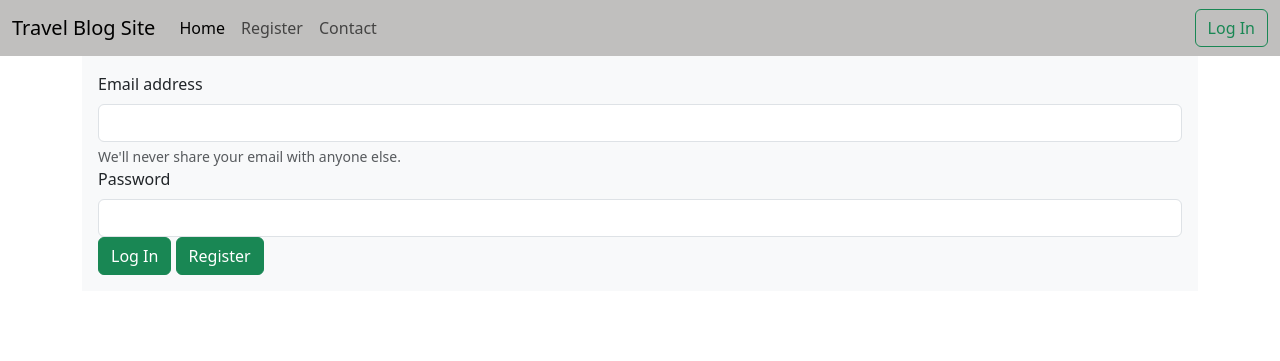
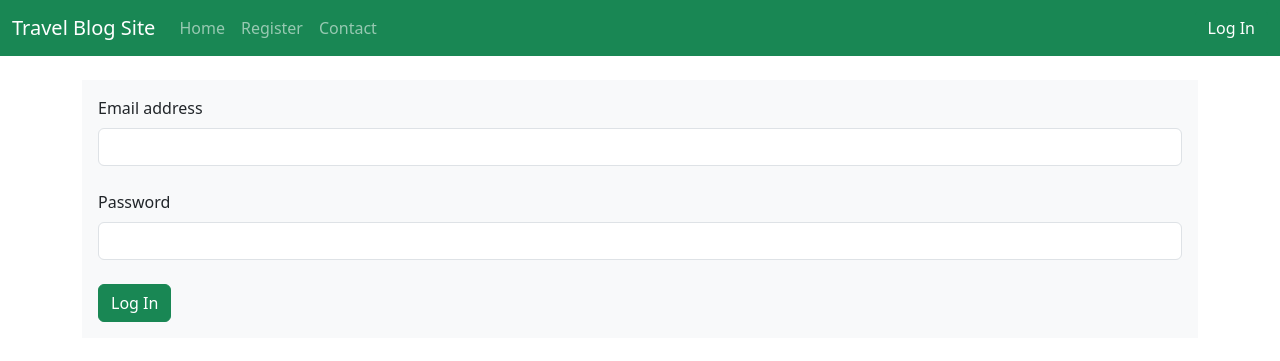
Before and after one commit to matthewbusu/5CS023-Web, a PHP site: page /login.html in a window 1280 px wide. Shown: the top 361 px of the page. Run offline with PHP 8.4, Linux system fonts and the light colour scheme.

Commit message:
Login Page Done

```diff
--- a/login.html
+++ b/login.html
@@ -7,7 +7,7 @@
     <link href="https://cdn.jsdelivr.net/npm/bootstrap@5.3.2/dist/css/bootstrap.min.css" rel="stylesheet" integrity="sha384-T3c6CoIi6uLrA9TneNEoa7RxnatzjcDSCmG1MXxSR1GAsXEV/Dwwykc2MPK8M2HN" crossorigin="anonymous">
 </head>
 <body>
-    <nav class="navbar navbar-expand-lg" style="background-color: #c0bfbe;">
+  <nav class="navbar navbar-expand-lg bg-success" data-bs-theme="dark">
     <div class="container-fluid" >
       <a class="navbar-brand" href="#" >Travel Blog Site</a>
       <button class="navbar-toggler" type="button" data-bs-toggle="collapse" data-bs-target="#navbarSupportedContent" aria-controls="navbarSupportedContent" aria-expanded="false" aria-label="Toggle navigation">
@@ -16,7 +16,7 @@
       <div class="collapse navbar-collapse" id="navbarSupportedContent">
         <ul class="navbar-nav me-auto mb-2 mb-lg-0">
           <li class="nav-item">
-                <a class="nav-link active" aria-current="page" href="#">Home</a>
+            <a class="nav-link" aria-current="page"  href="Index.html">Home</a>
           </li>
           <li class="nav-item">
             <a class="nav-link" href="register.html">Register</a>
@@ -26,21 +26,21 @@
           </li>
         </ul>
         <form class="d-flex" role="search">
-              <a href="login.html" button class="btn btn-outline-success" type="submit">Log In</a>
+        <a href="login.html" button class="btn btn-success" type="submit">Log In</a>
         </form>
       </div>
     </div>
   </nav>
-    <div class="container">
+    <div class="container"><br>
+      <form action="login.php" method="post">
         <div class="p-3 mb-2 bg-light text-dark">
           <label for="exampleInputEmail1" class="form-label">Email address</label>
-          <input type="email" class="form-control" id="exampleInputEmail1" aria-describedby="emailHelp">
-          <div id="emailHelp" class="form-text">We'll never share your email with anyone else.</div>
+          <input type="email" class="form-control" id="exampleInputEmail1" aria-describedby="emailHelp" name="email" required><br>
           <label for="exampleInputPassword1" class="form-label">Password</label>
-          <input type="password" class="form-control" id="exampleInputPassword1">
-          <a href="Index_Blogger.php"><button type="submit" class="btn btn-success" >Log In</button></a>
-          <button type="submit" class="btn btn-success">Register</button>
+          <input type="password" class="form-control" id="exampleInputPassword1" name="password" required><br>
+          <button type="submit" class="btn btn-success" >Log In</button>
         </div>
+      </form>
     </div>
 
 
```
Also changed, not shown: Index_Blogger.php (+11 -1 lines), login.php (added, +36 -0 lines), logout.php (added, +11 -0 lines). Lines whose indentation alone changed are shown as unchanged.
